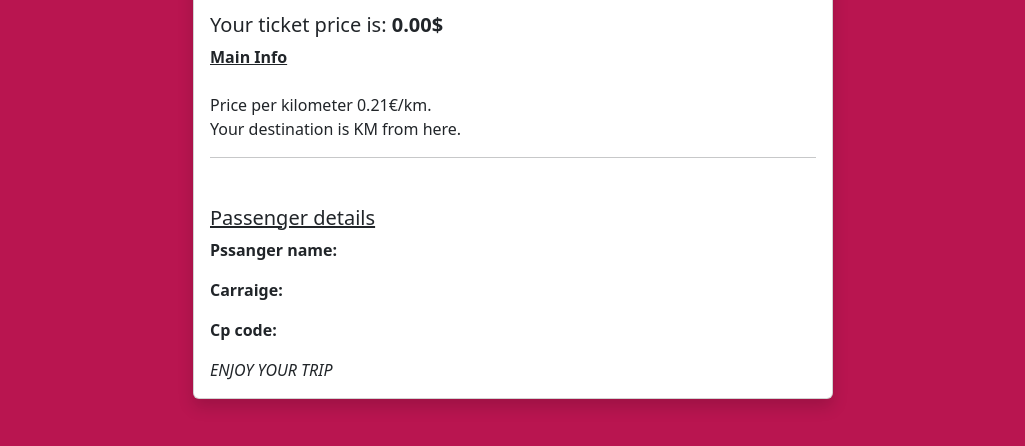
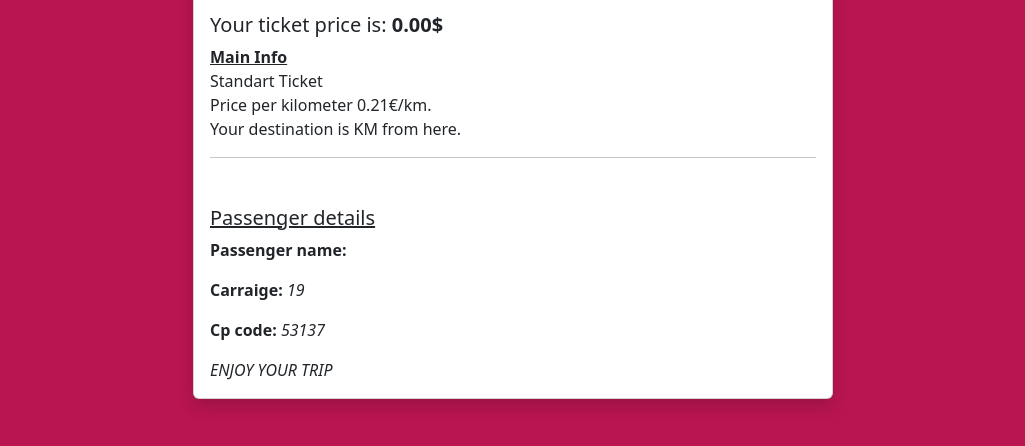
Before and after one commit to orsoli/js-biglietto-treno-form, a plain HTML site: page index.html in a window 1280 px wide. Both pictures are taken after a click on the button "Print Ticket". Shown: the part 352-798 px from the top of the page, without its empty margins (127-1152 px from the left). Drawn offline with nearby package versions, Linux system fonts and the light colour scheme.

Commit message:
added bonus

```diff
--- a/index.html
+++ b/index.html
@@ -55,9 +55,9 @@
         </div>
         <div class="card-body">
             <h5 class="card-title text-decoration-underline">Passenger details</h5>
-            <p><strong>Pssanger name:</strong></p>
-            <p><strong>Carraige:</strong></p>
-            <p><strong>Cp code:</strong></p>
+            <p id="passenger-name"><strong>Passenger name: </strong></p>
+            <p id="carraige"><strong>Carraige: </strong></p>
+            <p id="cp-code"><strong>Cp code: </strong></p>
             <em class="card-text">ENJOY YOUR TRIP</em>
         </div>
       </div>
--- a/js/index.js
+++ b/js/index.js
@@ -23,6 +23,11 @@ const ageField = document.getElementById("age");
 const resultPrice = document.getElementById("price");
 const resultDiscount = document.getElementById("discount");
 const resultInfo = document.getElementById("info");
+//---Bonus
+const nameField = document.getElementById("name");
+const resultpassengerName = document.getElementById("passenger-name");
+const resultCarraige = document.getElementById("carraige");
+const resultCpCode = document.getElementById("cp-code");
 
 // Price per kilometer
 const kmPrice = 0.21;
@@ -39,6 +44,7 @@ button.addEventListener("click", function () {
   //Receive the inputs values
   const distance = distanceField.value;
   const age = ageField.value;
+  const name = nameField.value;
 
   //! Validation
   //   if (age <= 0 || discount <= 0) {
@@ -77,12 +83,35 @@ button.addEventListener("click", function () {
     resultPrice.innerHTML = `${messagePrice} <strong>${ticketPrice}$</strong>`;
     // Print the ticket price in consol
     console.log(`${messagePrice} ${ticketPrice} €`);
+    //Print discount mssg in page
+    resultInfo.innerHTML = `Standart Ticket`;
   }
   //Print info in Pge
   resultInfo.innerText += `
         Price per kilometer ${kmPrice}€/km.
         Your destination is ${distance} KM from here.
         `;
+
+  //--Bonus
+  //Create max rendom numbers
+  const maxCarraige = 20;
+  const maxCpcode = 100000;
+  //--Generating numbers
+  // Carraige number
+  const carraigeNumber = Math.floor(Math.random() * maxCarraige) + 1;
+  console.log(carraigeNumber);
+  // Cp code number
+  const cpCode = Math.floor(Math.random() * maxCpcode) + 1;
+  console.log(cpCode);
+
+  //--Processing
+  // Print the passenger name on page
+  resultpassengerName.innerHTML += name;
+  // Print carraige nr  on page
+  resultCarraige.innerHTML += `<em>${carraigeNumber}</em>`;
+  // Print Cp code on page
+  resultCpCode.innerHTML += `<em>${cpCode}</em>`;
+
   //Reset form
   form.reset();
 });
```
